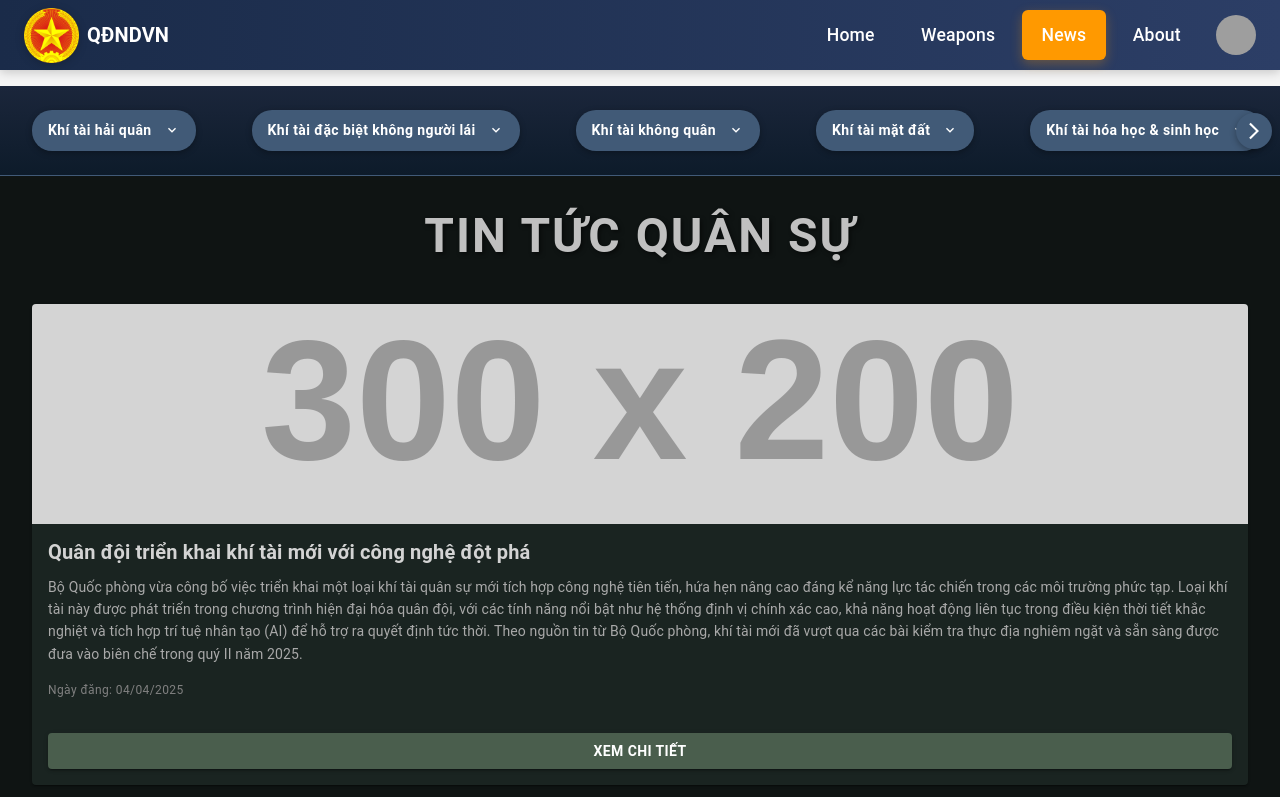
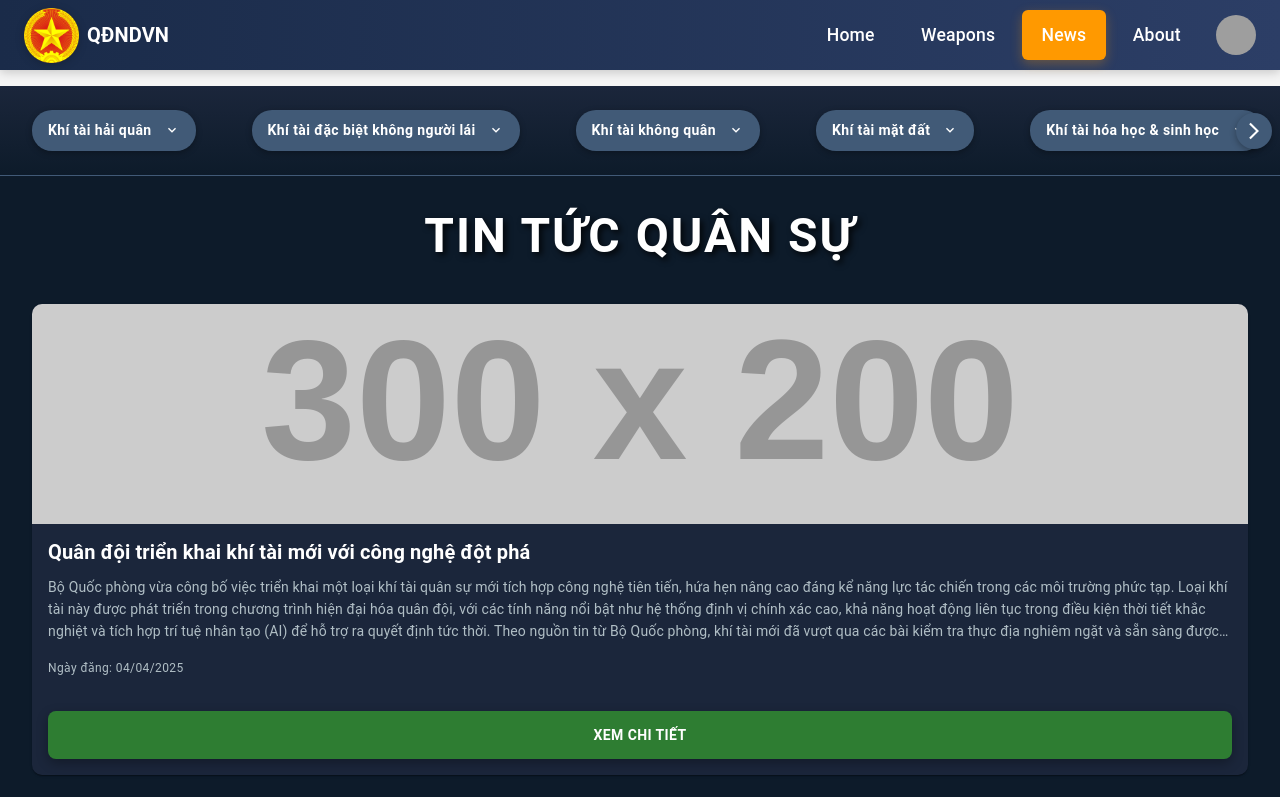
Before and after one commit to duytu04/khitai, a React (Create React App) app: page /news in a window 1280 px wide. Shown: the top 797 px of the page. Built offline with nearby package versions, Linux system fonts and the light colour scheme; grey boxes are pictures that could not be loaded.

Commit message:
đồng nhất giao diện trang news

```diff
--- a/src/pages/NewsPage.jsx
+++ b/src/pages/NewsPage.jsx
@@ -1,32 +1,230 @@
+
+// import React, { useState } from 'react';
+// import { Box, Typography, Grid, Card, CardContent, CardMedia, Button, Pagination } from '@mui/material';
+// import { useNavigate } from 'react-router-dom';
+// import { news } from '../data/news';
+// import { styled } from '@mui/material/styles';
+
+// // Custom styled components
+// const MilitaryCard = styled(Card)(({ theme }) => ({
+//   height: '100%',
+//   display: 'flex',
+//   flexDirection: 'column',
+//   backgroundColor: '#1A2421', // Màu xanh quân đội đậm
+//   color: '#FFFFFF',
+//   transition: 'transform 0.3s ease-in-out',
+//   '&:hover': {
+//     transform: 'translateY(-5px)',
+//     boxShadow: '0 8px 24px rgba(0,0,0,0.3)',
+//   },
+// }));
+
+// const MilitaryButton = styled(Button)(({ theme }) => ({
+//   backgroundColor: '#4A5E4D', // Màu xanh rêu quân sự
+//   color: '#FFFFFF',
+//   '&:hover': {
+//     backgroundColor: '#5E7461',
+//   },
+//   fontWeight: 'bold',
+//   textTransform: 'uppercase',
+// }));
+
+// const NewsPage = () => {
+//   const navigate = useNavigate();
+//   const [page, setPage] = useState(1);
+//   const itemsPerPage = 6;
+
+//   const paginatedNews = news.slice((page - 1) * itemsPerPage, page * itemsPerPage);
+//   const totalPages = Math.ceil(news.length / itemsPerPage);
+
+//   const handleViewDetails = (id) => {
+//     navigate(`/news/${id}`); // Điều hướng thực tế thay vì chỉ console.log
+//   };
+
+//   const handlePageChange = (event, value) => {
+//     setPage(value);
+//   };
+
+//   return (
+//     <Box sx={{
+//       padding: 4,
+//       backgroundColor: '#0F1413', // Nền tối kiểu quân sự
+//       minHeight: '100vh'
+//     }}>
+//       {/* Tiêu đề */}
+//       <Typography
+//         variant="h3"
+//         component="h1"
+//         align="center"
+//         gutterBottom
+//         sx={{
+//           color: '#C0C0C0', // Màu xám bạc quân sự
+//           fontWeight: 'bold',
+//           letterSpacing: 2,
+//           textTransform: 'uppercase',
+//           mb: 5,
+//           textShadow: '2px 2px 4px rgba(0,0,0,0.5)',
+//         }}
+//       >
+//         Tin tức Quân sự
+//       </Typography>
+
+//       {/* Grid tin tức */}
+//       <Grid container spacing={4}>
+//         {paginatedNews.map((newsItem) => (
+//           <Grid item xs={12} sm={6} md={4} key={newsItem.id}>
+//             <MilitaryCard>
+//               <CardMedia
+//                 component="img"
+//                 height="220"
+//                 image={newsItem.image}
+//                 alt={newsItem.title}
+//                 sx={{
+//                   objectFit: 'cover',
+//                   filter: 'contrast(1.1)', // Tăng độ tương phản cho ảnh
+//                 }}
+//               />
+//               <CardContent sx={{ flexGrow: 1 }}>
+//                 <Typography
+//                   variant="h6"
+//                   component="div"
+//                   sx={{
+//                     fontWeight: 'bold',
+//                     color: '#D3D3D3',
+//                     lineHeight: 1.2,
+//                   }}
+//                 >
+//                   {newsItem.title}
+//                 </Typography>
+//                 <Typography
+//                   variant="body2"
+//                   sx={{
+//                     mt: 1.5,
+//                     color: '#A9A9A9',
+//                     lineHeight: 1.6,
+//                   }}
+//                 >
+//                   {newsItem.description}
+//                 </Typography>
+//                 <Typography
+//                   variant="caption"
+//                   sx={{
+//                     mt: 2,
+//                     display: 'block',
+//                     color: '#808080',
+//                   }}
+//                 >
+//                   Ngày đăng: {newsItem.date}
+//                 </Typography>
+//               </CardContent>
+//               <Box sx={{ p: 2 }}>
+//                 <MilitaryButton
+//                   variant="contained"
+//                   onClick={() => handleViewDetails(newsItem.id)}
+//                   sx={{ width: '100%' }}
+//                 >
+//                   Xem chi tiết
+//                 </MilitaryButton>
+//               </Box>
+//             </MilitaryCard>
+//           </Grid>
+//         ))}
+//       </Grid>
+
+//       {/* Phân trang */}
+//       {totalPages > 1 && (
+//         <Box sx={{
+//           display: 'flex',
+//           justifyContent: 'center',
+//           mt: 6,
+//           pb: 4
+//         }}>
+//           <Pagination
+//             count={totalPages}
+//             page={page}
+//             onChange={handlePageChange}
+//             sx={{
+//               '& .MuiPaginationItem-root': {
+//                 color: '#C0C0C0',
+//                 '&:hover': {
+//                   backgroundColor: '#4A5E4D',
+//                 },
+//               },
+//               '& .Mui-selected': {
+//                 backgroundColor: '#4A5E4D !important',
+//                 color: '#FFFFFF',
+//               },
+//             }}
+//             showFirstButton
+//             showLastButton
+//           />
+//         </Box>
+//       )}
+//     </Box>
+//   );
+// };
+
+// export default NewsPage;
+
+
+
+
 
 import React, { useState } from 'react';
-import { Box, Typography, Grid, Card, CardContent, CardMedia, Button, Pagination } from '@mui/material';
+import { Box, Typography, Grid, Card, CardContent, CardMedia, Button, Pagination, Tooltip } from '@mui/material';
 import { useNavigate } from 'react-router-dom';
+import { Helmet } from 'react-helmet';
 import { news } from '../data/news';
 import { styled } from '@mui/material/styles';
 
 // Custom styled components
-const MilitaryCard = styled(Card)(({ theme }) => ({
+const NewsCard = styled(Card)(({ theme }) => ({
   height: '100%',
   display: 'flex',
   flexDirection: 'column',
-  backgroundColor: '#1A2421', // Màu xanh quân đội đậm
+  backgroundColor: '#1B263B',
   color: '#FFFFFF',
-  transition: 'transform 0.3s ease-in-out',
+  borderRadius: '10px',
+  overflow: 'hidden',
+  transition: 'transform 0.3s ease, box-shadow 0.3s ease, background-color 0.3s ease',
+  animation: 'slideUp 0.8s ease-in-out',
   '&:hover': {
-    transform: 'translateY(-5px)',
-    boxShadow: '0 8px 24px rgba(0,0,0,0.3)',
+    transform: 'translateY(-5px) scale(1.02)',
+    boxShadow: '0 8px 20px rgba(0,0,0,0.5)',
+    backgroundColor: '#2E7D32',
+  },
+  '&:focus': {
+    outline: '2px solid #4CAF50',
+    outlineOffset: 2,
   },
 }));
 
 const MilitaryButton = styled(Button)(({ theme }) => ({
-  backgroundColor: '#4A5E4D', // Màu xanh rêu quân sự
+  backgroundColor: '#2E7D32',
   color: '#FFFFFF',
-  '&:hover': {
-    backgroundColor: '#5E7461',
-  },
+  padding: '12px 24px',
   fontWeight: 'bold',
   textTransform: 'uppercase',
+  borderRadius: '8px',
+  boxShadow: '0 4px 12px rgba(0,0,0,0.3)',
+  transition: 'all 0.3s ease',
+  '&:hover': {
+    backgroundColor: '#4CAF50',
+    transform: 'translateY(-2px) scale(1.03)',
+    boxShadow: '0 6px 15px rgba(0,0,0,0.4)',
+  },
+}));
+
+const SectionTitle = styled(Typography)(({ theme }) => ({
+  color: '#FFFFFF',
+  fontWeight: 'bold',
+  textTransform: 'uppercase',
+  letterSpacing: 2,
+  animation: 'fadeIn 1s ease-in-out',
+  transition: 'color 0.3s ease',
+  '&:hover': {
+    color: '#4CAF50',
+  },
 }));
 
 const NewsPage = () => {
@@ -38,50 +236,75 @@ const NewsPage = () => {
   const totalPages = Math.ceil(news.length / itemsPerPage);
 
   const handleViewDetails = (id) => {
-    navigate(`/news/${id}`); // Điều hướng thực tế thay vì chỉ console.log
+    navigate(`/news/${id}`);
+  };
+
+  const handleCardKeyDown = (e, id) => {
+    if (e.key === 'Enter' || e.key === ' ') {
+      e.preventDefault();
+      navigate(`/news/${id}`);
+    }
   };
 
   const handlePageChange = (event, value) => {
     setPage(value);
+    window.scrollTo({ top: 0, behavior: 'smooth' });
   };
 
   return (
     <Box sx={{
-      padding: 4,
-      backgroundColor: '#0F1413', // Nền tối kiểu quân sự
+      padding: { xs: 2, md: 4 },
+      backgroundColor: '#0D1B2A',
       minHeight: '100vh'
     }}>
+      <Helmet>
+        <title>Tin Tức Quân Sự - Công Nghệ UAV & Khí Tài</title>
+        <meta
+          name="description"
+          content="Cập nhật tin tức mới nhất về máy bay không người lái (UAV) và khí tài quân sự hiện đại."
+        />
+        <meta property="og:title" content="Tin Tức Quân Sự - Công Nghệ UAV & Khí Tài" />
+        <meta property="og:description" content="Khám phá tin tức về UAV và các công nghệ quân sự tiên tiến." />
+      </Helmet>
+
       {/* Tiêu đề */}
-      <Typography
+      <SectionTitle
         variant="h3"
         component="h1"
         align="center"
         gutterBottom
         sx={{
-          color: '#C0C0C0', // Màu xám bạc quân sự
-          fontWeight: 'bold',
-          letterSpacing: 2,
-          textTransform: 'uppercase',
+          fontSize: { xs: '2rem', md: '3rem' },
           mb: 5,
-          textShadow: '2px 2px 4px rgba(0,0,0,0.5)',
+          textShadow: '3px 3px 6px rgba(0,0,0,0.8)',
         }}
       >
-        Tin tức Quân sự
-      </Typography>
+        Tin Tức Quân Sự
+      </SectionTitle>
 
       {/* Grid tin tức */}
-      <Grid container spacing={4}>
+      <Grid container spacing={3} sx={{ mt: 2 }}>
         {paginatedNews.map((newsItem) => (
           <Grid item xs={12} sm={6} md={4} key={newsItem.id}>
-            <MilitaryCard>
+            <Tooltip title={`Đọc thêm về ${newsItem.title}`} arrow>
+              <NewsCard
+                sx={{ cursor: 'pointer' }}
+                onClick={() => handleViewDetails(newsItem.id)}
+                onKeyDown={(e) => handleCardKeyDown(e, newsItem.id)}
+                tabIndex={0}
+                role="link"
+                aria-label={`Đọc thêm về ${newsItem.title}`}
+              >
                 <CardMedia
                   component="img"
                   height="220"
                   image={newsItem.image}
                   alt={newsItem.title}
+                  loading="lazy"
                   sx={{
                     objectFit: 'cover',
-                  filter: 'contrast(1.1)', // Tăng độ tương phản cho ảnh
+                    transition: 'transform 0.3s ease',
+                    '&:hover': { transform: 'scale(1.05)' },
                   }}
                 />
                 <CardContent sx={{ flexGrow: 1 }}>
@@ -90,7 +313,7 @@ const NewsPage = () => {
                     component="div"
                     sx={{
                       fontWeight: 'bold',
-                    color: '#D3D3D3',
+                      color: '#FFFFFF',
                       lineHeight: 1.2,
                     }}
                   >
@@ -100,8 +323,12 @@ const NewsPage = () => {
                     variant="body2"
                     sx={{
                       mt: 1.5,
-                    color: '#A9A9A9',
+                      color: '#B0BEC5',
                       lineHeight: 1.6,
+                      display: '-webkit-box',
+                      WebkitBoxOrient: 'vertical',
+                      WebkitLineClamp: 3,
+                      overflow: 'hidden',
                     }}
                   >
                     {newsItem.description}
@@ -111,7 +338,7 @@ const NewsPage = () => {
                     sx={{
                       mt: 2,
                       display: 'block',
-                    color: '#808080',
+                      color: '#B0BEC5',
                     }}
                   >
                     Ngày đăng: {newsItem.date}
@@ -122,11 +349,13 @@ const NewsPage = () => {
                     variant="contained"
                     onClick={() => handleViewDetails(newsItem.id)}
                     sx={{ width: '100%' }}
+                    aria-label={`Xem chi tiết về ${newsItem.title}`}
                   >
                     Xem chi tiết
                   </MilitaryButton>
                 </Box>
-            </MilitaryCard>
+              </NewsCard>
+            </Tooltip>
           </Grid>
         ))}
       </Grid>
@@ -145,21 +374,34 @@ const NewsPage = () => {
             onChange={handlePageChange}
             sx={{
               '& .MuiPaginationItem-root': {
-                color: '#C0C0C0',
+                color: '#B0BEC5',
                 '&:hover': {
-                  backgroundColor: '#4A5E4D',
+                  backgroundColor: '#2E7D32',
                 },
               },
               '& .Mui-selected': {
-                backgroundColor: '#4A5E4D !important',
+                backgroundColor: '#4CAF50 !important',
                 color: '#FFFFFF',
               },
             }}
             showFirstButton
             showLastButton
+            aria-label="Phân trang tin tức"
           />
         </Box>
       )}
+
+      {/* CSS Animation */}
+      <style>{`
+        @keyframes fadeIn {
+          0% { opacity: 0; transform: translateY(20px); }
+          100% { opacity: 1; transform: translateY(0); }
+        }
+        @keyframes slideUp {
+          0% { opacity: 0; transform: translateY(30px); }
+          100% { opacity: 1; transform: translateY(0); }
+        }
+      `}</style>
     </Box>
   );
 };
```
Also changed, not shown: src/pages/HomePage.jsx (+50 -13 lines), src/components/CategorySlider.jsx (line endings or trailing spaces). Lines whose indentation alone changed are shown as unchanged.
